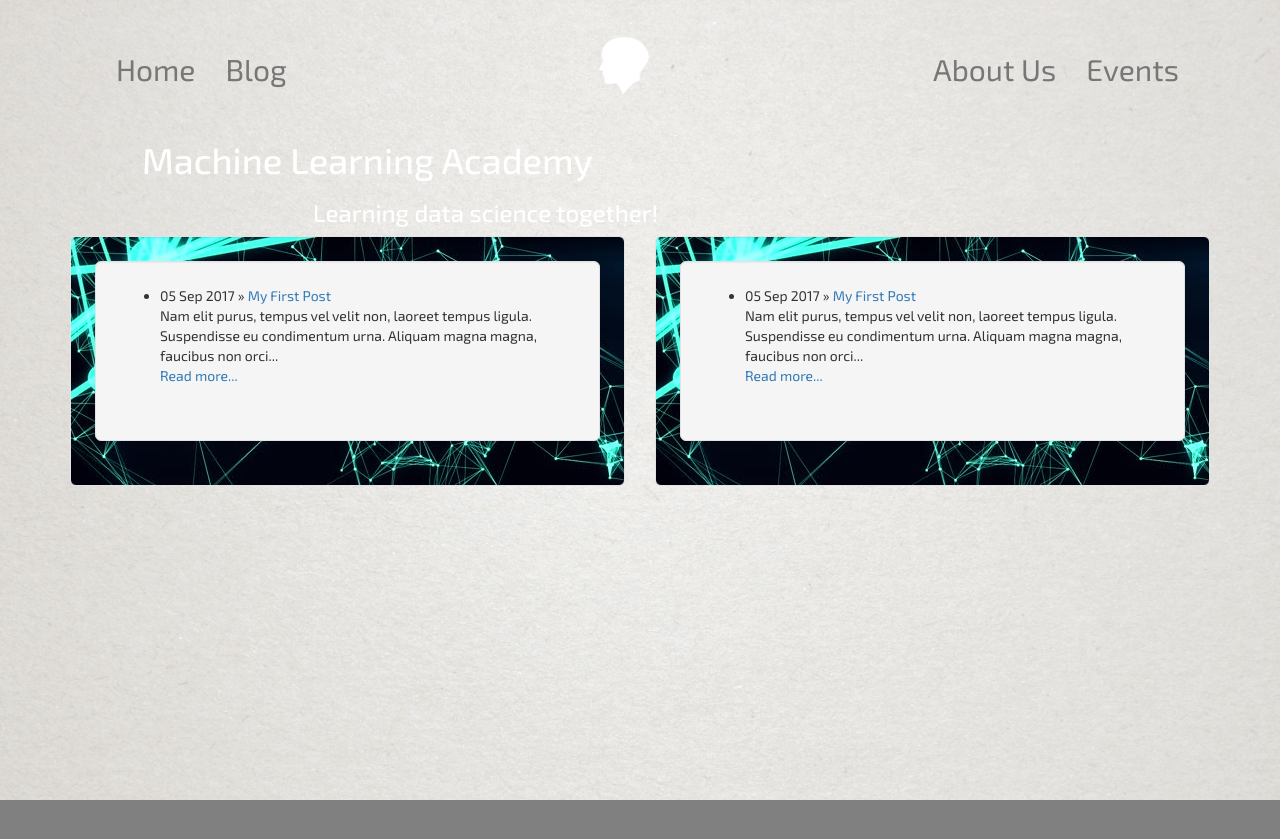
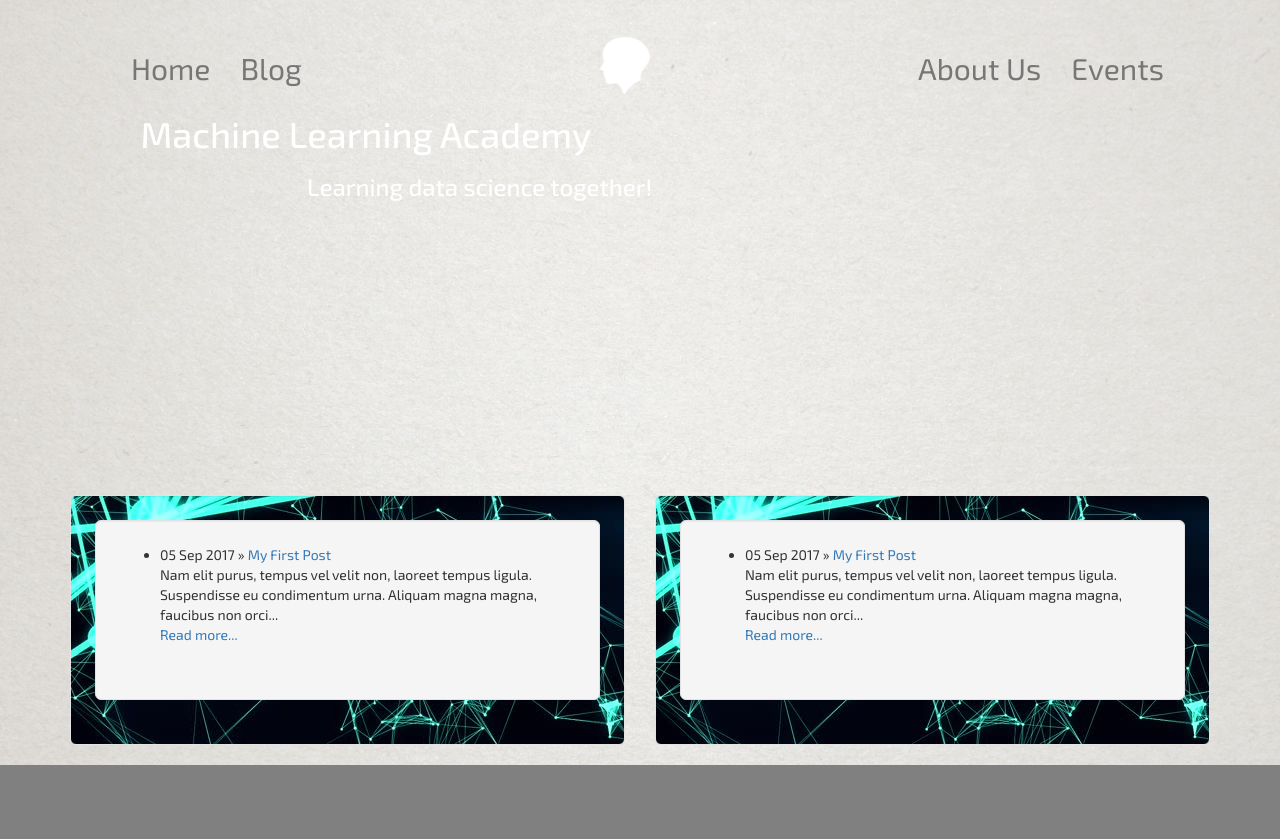
Before and after one commit to isabelhdias/mla.github.io, a Jekyll site: the page built from index.md, in a window 1280 px wide. Shown: the top 839 px of the page. Built offline with Jekyll 4.4.1, drawn with Linux system fonts in a browser that asks for light colours; nearby versions of some CDN libraries; our own code applies the rules of GitHub Pages for plain Markdown files.

Commit message:
page height not working correctly when resized
commit to test on other devices

```diff
--- a/_includes/head.html
+++ b/_includes/head.html
@@ -17,6 +17,7 @@
     <script src="https://maxcdn.bootstrapcdn.com/bootstrap/3.3.7/js/bootstrap.min.js"></script>
 
     <link rel="stylesheet" href="/mla.github.io/assets/css/main.css">
+    <script src="/mla.github.io/assets/js/homepage.js"></script>
 
     <link href="https://fonts.googleapis.com/css?family=Exo+2:200,400,500,700" rel="stylesheet">
 </head>
--- a/_includes/header.html
+++ b/_includes/header.html
@@ -1,6 +1,7 @@
-<header class="site-header" class=col-md-12>
+<header>
 
-    <div class="container">
+
+    <div class="site-header clear col-lg-12 col-md-12 col-sm-12 col-xs-12">
 
         <nav class="navbar navbar-default header-opacity navbar-changes">
             <div class="container-fluid">
@@ -113,7 +114,6 @@
             </div><!-- /.container-fluid -->
         </nav>
 
-        <div class="container">
 
 
         <div class="title-container">
@@ -135,7 +135,5 @@
 
     </div>
 
-    </div>
-
 
 </header>
--- a/_includes/homepage.html
+++ b/_includes/homepage.html
@@ -1,4 +1,4 @@
-<div class="container">
+<div class="homepage-space">
 
     <!---
     <section class="page-wrapper">
@@ -7,7 +7,7 @@
 
     --->
 
-    <div class="row">
+    <div class="row row-bottom clear">
 
 
         <!---
@@ -52,7 +52,7 @@
 
             {% for post in site.posts limit 1 %}
 
-            <div class="blog-posts-preview well well-lg" {% if post.image %} style="background-image: url({{ post.image }})" {% endif %}>
+            <div class="well well-lg" {% if post.image %} style="background-image: url({{ post.image }})" {% endif %}>
 
                 <div class="blog-posts-preview-background">
 
@@ -86,7 +86,7 @@
 
             {% for post in site.posts limit 1 %}
 
-            <div class="blog-posts-preview well well-lg" {% if post.image %} style="background-image: url({{ post.image }})" {% endif %}>
+            <div class="well well-lg" {% if post.image %} style="background-image: url({{ post.image }})" {% endif %}>
 
                 <div class="blog-posts-preview-background">
 
--- a/_layouts/default.html
+++ b/_layouts/default.html
@@ -3,16 +3,27 @@
 
     {% include head.html %}
 
-    {% include header.html %}
+
 
     <body style="background-image: url(assets/images/white-texture-background.jpg); display: block; background-size: 100%;">
-        <!---  --->
 
-        {% include homepage.html %}
+        <div class="container con">
 
+            {% include header.html %}
+
+            <!---  --->
+
+
+            {% include homepage.html %}
+
+
+
+            {% include footer.html %}
+
+        </div>
 
     </body>
 
-    {% include footer.html %}
+
 
 </html>
--- a/assets/css/main.css
+++ b/assets/css/main.css
@@ -1,18 +1,46 @@
+html {
+    height: 100%;
+    margin: 0;
+    padding: 0;
+}
+
+
 body {
     font-family: 'Exo 2', sans-serif;
     margin: 0;
+    padding: 0;
     height: 100%;
     /*background-color: rgb(3, 4, 28);*/
 }
 
 .full-width-div {
     position: absolute;
-    width: 100%;
+    width: 100vh;
     left: 0;
 }
 
+.con {
+    min-height: 100%;
+    overflow: auto;
+
+}
+
+.clear {
+    clear: both;
+}
+
+
+
 
 /* HEADER */
+
+header {
+    display: block;
+    margin: auto;
+    z-index: 1;
+    min-height: 25vh;
+}
+
 
 .brand {
     margin-left: 20%;
@@ -41,7 +69,7 @@ body {
 /* bootstrap overrides (trying to avoid actual code override) */
 
 .navbar-changes {
-    height: 100px;
+    height: 50%;
     border-radius: 0px;
 }
 
@@ -102,12 +130,15 @@ ul.nav a:hover { color: #fff !important; } /* ATTENTION!!! actual bootstrap code
 /* FOOTER */
 
 
-.page-footer {
+footer {
     background-color: gray;
     width: 100%;
-    height: 100px;
-    position:absolute;
+    min-height: 15vh;
+    position: absolute;
     bottom: 0;
+    left: 0;
+    margin: auto;
+    display: block;
 }
 
 
@@ -115,12 +146,20 @@ ul.nav a:hover { color: #fff !important; } /* ATTENTION!!! actual bootstrap code
 
 /* HOMEPAGE */
 
+.homepage-space {
+    min-height: 60vh;
+    position: relative;
+    margin: auto;
+}
 
+.row-bottom {
+    bottom: 0;
+    position: absolute;
+}
 
 
 
 @media(max-width:767px){
-
 
 
 }
@@ -128,20 +167,14 @@ ul.nav a:hover { color: #fff !important; } /* ATTENTION!!! actual bootstrap code
 
 @media(min-width:768px) {
 
-
-
 }
 
 @media(min-width:992px){
 
 
-
-
 }
 
 @media(min-width:1200px){
-
-
 
 }
 
--- /dev/null
+++ b/assets/js/homepage.js
@@ -0,0 +1,5 @@
+//for each element that is classed as 'pull-down', set its margin-top to the difference between its own height and the height of its parent
+$('.pull-down2').each(function() {
+  var $this=$(this);
+	$this.css('margin-top', $this.parent().height()-$this.height())
+});
```
Also changed, not shown: 6 other files. Lines whose indentation alone changed are shown as unchanged.
